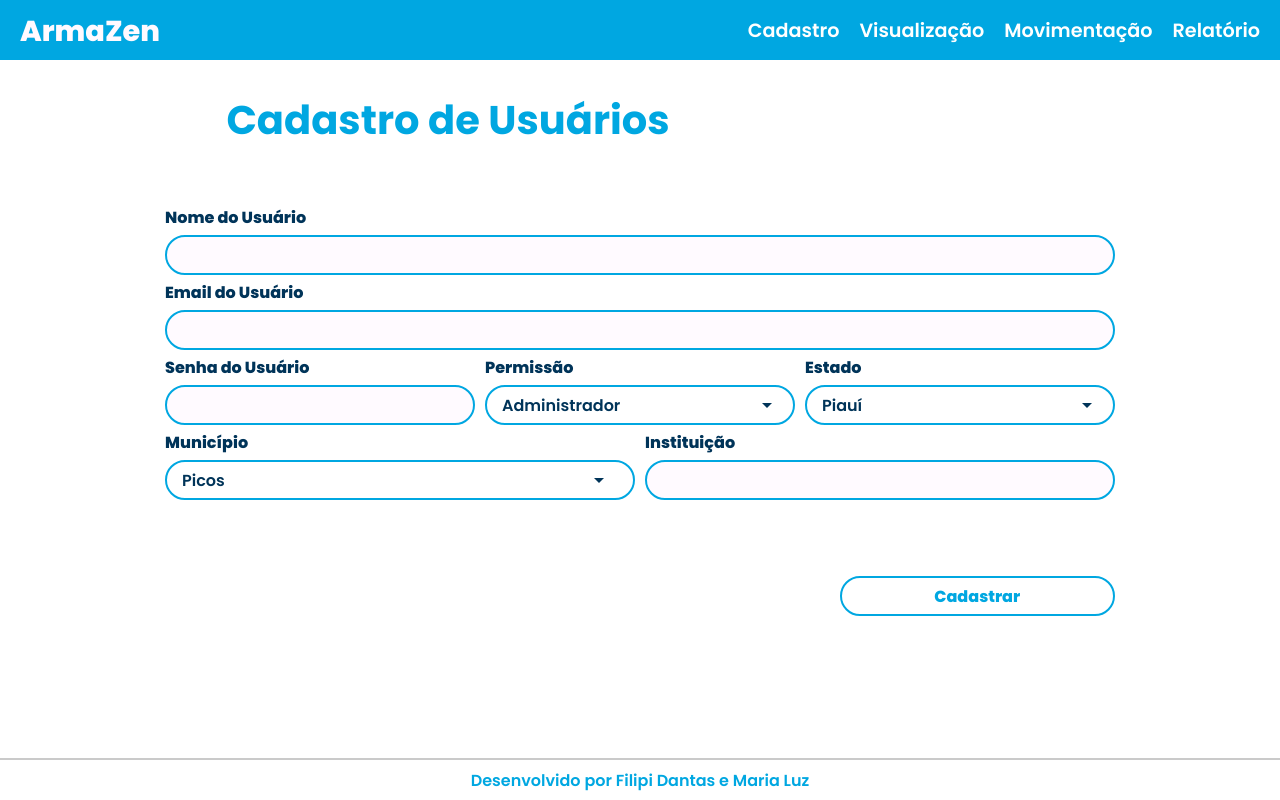
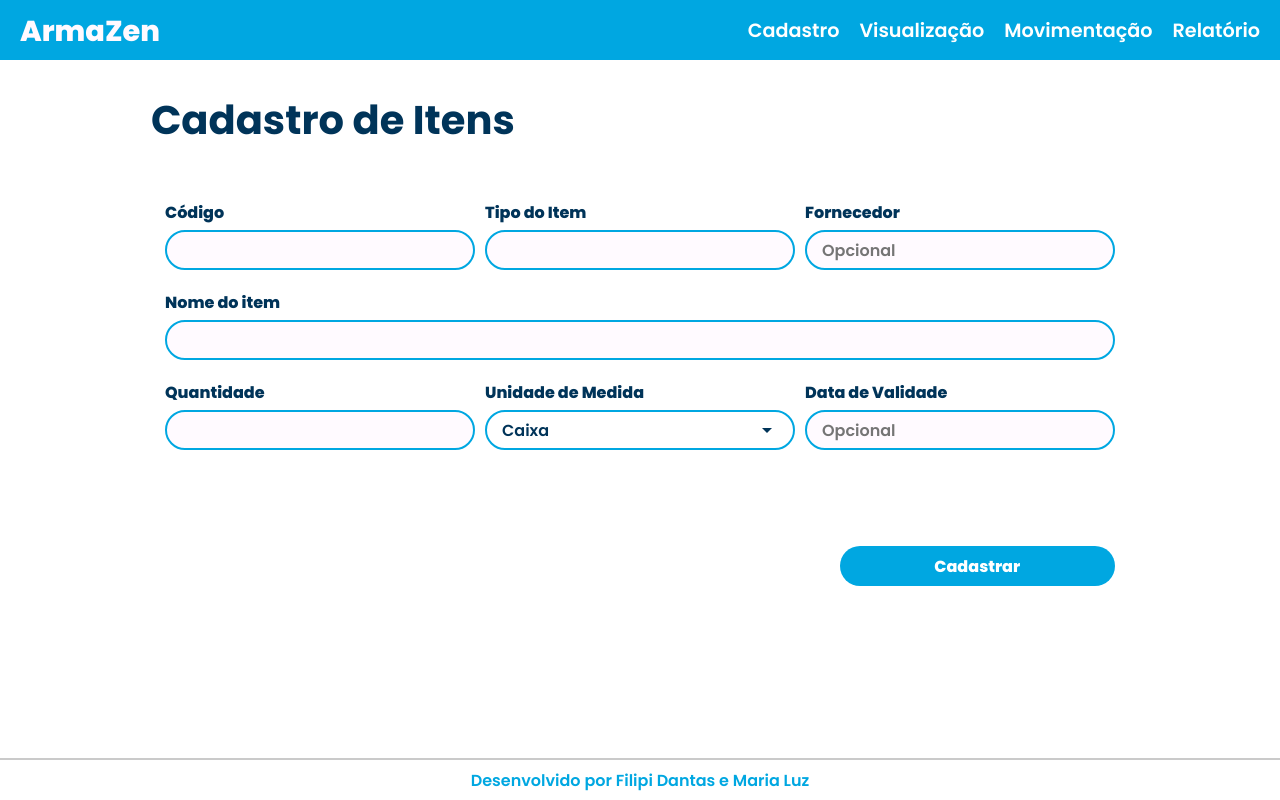
Before and after one commit to Filipi0/armaZen, a Next.js app: page /cadastroItens in a window 1280 px wide. Built offline with nearby package versions, Linux system fonts and the light colour scheme.

Commit message:
Atualizar estilização da tela de cadastro de itens

```diff
--- a/src/pages/_app.jsx
+++ b/src/pages/_app.jsx
@@ -6,5 +6,5 @@ import CadastroUsuarios from './cadastro-usuarios.jsx';
 
 
 export default function App({ Component, pageProps }) {
-    return <CadastroUsuarios />;
+    return <CadastroItens />;
 }
--- a/src/styles/cadastro-usuarios.module.css
+++ b/src/styles/cadastro-usuarios.module.css
@@ -102,8 +102,8 @@
 
 /* Estilos do botão de submit */
 .btn {
-    background-color: #ffffff;
-    color: #00a7e1;
+    background-color: #00A7E1;
+    color: #ffffff;
     border: none;
     height: 40px;
     border-radius: 20px;
--- a/src/styles/cadastroItens.module.css
+++ b/src/styles/cadastroItens.module.css
@@ -52,7 +52,6 @@
 
 /* Estilos da seção do formulário */
 .formSection {
-    background-color: #D9D9D9;
     padding: 30px;
     border-radius: 10px;
     width: 80%;
@@ -88,7 +87,7 @@
     width: 100%;
     height: 40px;
     border-radius: 20px;
-    border: none;
+    border: 2px solid #00a7e1;
     background-color: #fffaff;
     font-size: 1rem;
     font-family: 'Poppins-regular';
@@ -110,8 +109,8 @@
 
 /* Estilos do botão de submit */
 .btn {
-    background-color: #ffffff;
-    color: #00a7e1;
+    background-color: #00a7e1;
+    color: #ffffff;
     border: none;
     height: 40px;
     border-radius: 20px;
@@ -142,7 +141,7 @@
     height: 40px;
     border-radius: 20px;
     padding-left: 15px;
-    border: none;
+    border: 2px solid #00a7e1;
     background-color: #ffffff;
     font-size: 1rem;
     color: #003459;
```
